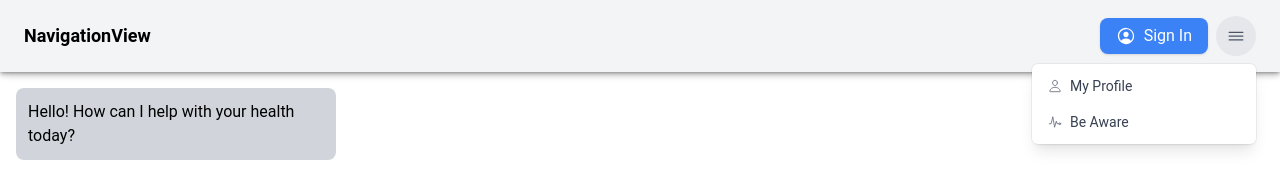
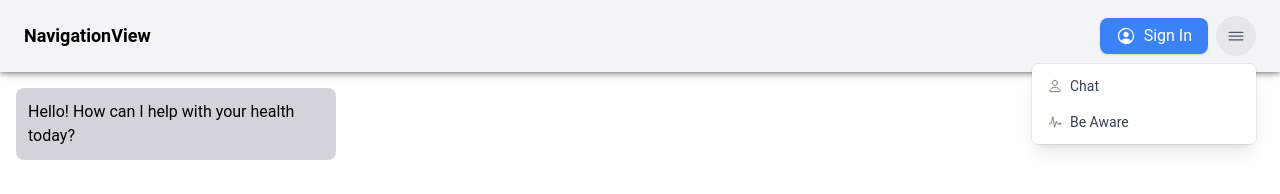
Before and after one commit to DimitarDevP/aiha-frontend, a React (Vite) app: page /Chat in a window 1280 px wide. Both pictures are taken after a click on the button 1236 px from the left and 36 px from the top of the page. Shown: the top 194 px of the page. Built offline with nearby package versions, Linux system fonts and the light colour scheme.

Commit message:
Links Update

```diff
--- a/src/components/User/User.tsx
+++ b/src/components/User/User.tsx
@@ -61,14 +61,23 @@ function User() {
                 <p className="truncate">{userName || 'User'}</p>
               </div>
             )}
-
-            <NavLink
+            {isAuthenticated && (
+              <NavLink
               to="/Profile"
               onClick={() => setIsOpen(false)}
               className="flex items-center px-4 py-2 text-sm text-gray-700 hover:bg-gray-100 w-full text-left"
             >
+              <IonIcon icon={pulseOutline} className="mr-2 text-gray-500" />
+              My Profile
+            </NavLink>
+            )}
+            <NavLink
+              to="/Chat"
+              onClick={() => setIsOpen(false)}
+              className="flex items-center px-4 py-2 text-sm text-gray-700 hover:bg-gray-100 w-full text-left"
+            >
               <IonIcon icon={personOutline} className="mr-2 text-gray-500" />
-              My Profile
+              Chat
             </NavLink>
 
             <NavLink
```
